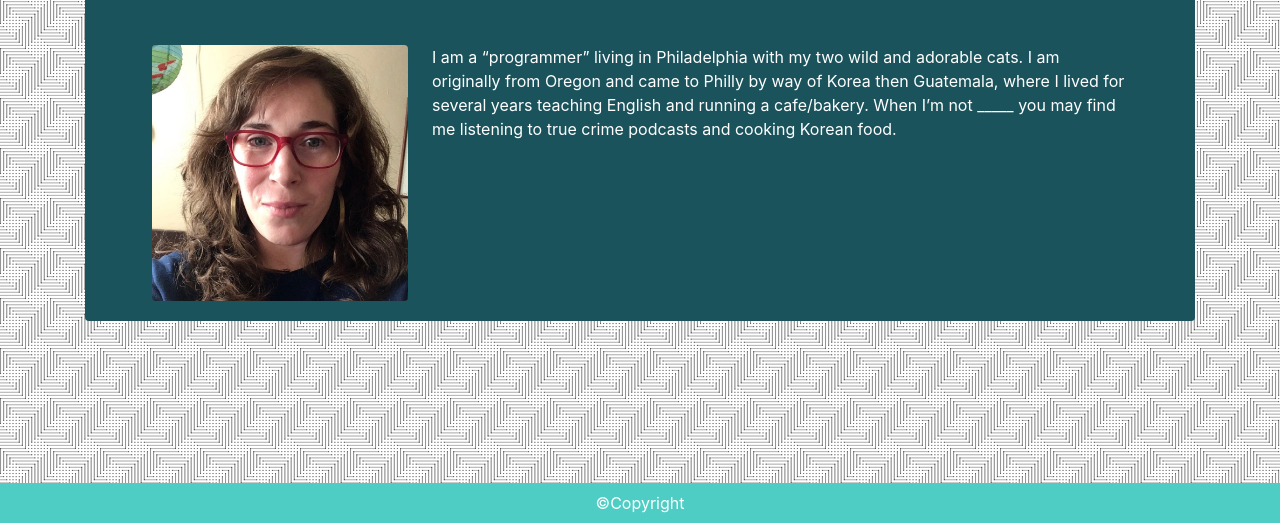
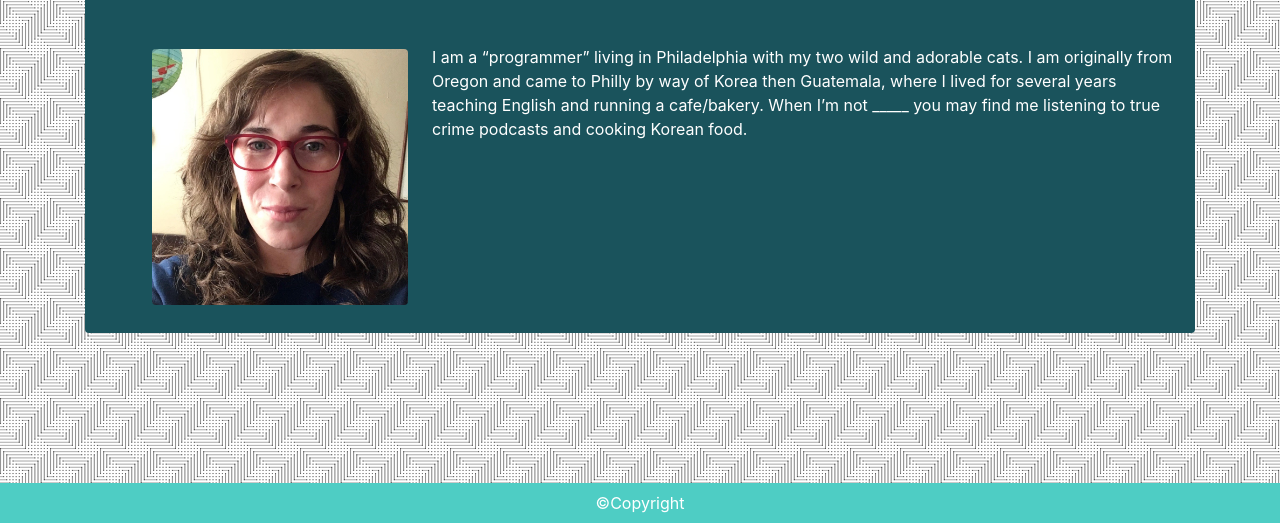
Before and after one commit to Kathleenmont/Bootstrap-Portfolio, a plain HTML site: page index.html in a window 1280 px wide. Shown: the part 277-800 px from the top of the page. Drawn offline with nearby package versions, Linux system fonts and the light colour scheme; a web font is replaced by a local one.

Commit message:
changed photo margins

```diff
--- a/index.html
+++ b/index.html
@@ -50,11 +50,11 @@
       <div class="col-md-12">
         <h2 class="m-5 p-2 border border-white rounded text-center">About Me</h2>
         <div class="mr-5">
-          <img class="rounded float-left ml-5 mr-4 mb-3 col-sm-5 col-md-4 col-lg-3 p-0" src="./images/bio-pic-square.jpg"
-            alt="Headshot Kathleen Montesano" width="200" />
+          <img class="rounded float-left ml-sm-5  mt-sm-1 mr-sm-4 m-4 mb-3 col-sm-5 col-md-4 col-lg-3 p-0" src="./images/bio-pic-square.jpg"
+            alt="Headshot Kathleen Montesano" width="200"/>
         </div>
         <div class="pb-3">
-          <p class="m-5"> I am a “programmer” living in Philadelphia with my two wild and adorable cats. I am
+          <p class="ml-sm-5"> I am a “programmer” living in Philadelphia with my two wild and adorable cats. I am
             originally from Oregon and
             came to Philly by way of Korea then Guatemala, where I lived for several years teaching English and running
             a cafe/bakery. When I’m not _____ you may find me listening to true crime podcasts and cooking Korean food.</p>
```
